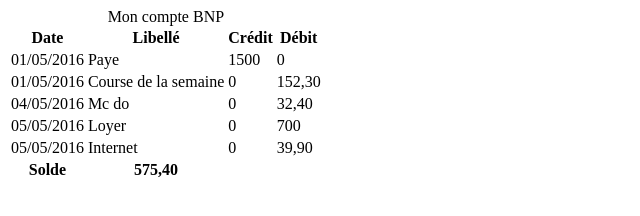
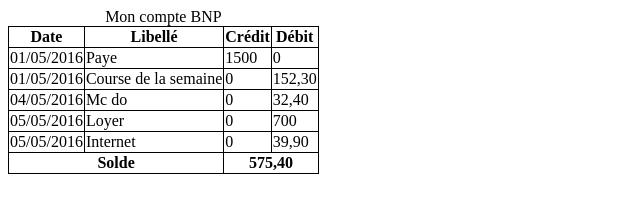
Before and after one commit to RubyCouz/exercice-html-5, a plain HTML site: page index.html in a window 1280 px wide. Shown: the whole page, without its empty margins (0-640 px from the left). Drawn offline with Linux system fonts and the light colour scheme.

Commit message:
ajout de séparation de cellules

```diff
--- a/index.html
+++ b/index.html
@@ -5,54 +5,54 @@
     <title>exercice html 5</title>
   </head>
   <body>
-    <table>
+    <table style="border-collapse: collapse;">
       <caption>Mon compte BNP</caption>
       <thead>
       <tr>
-        <th style="font-weight: bold;">Date</th>
-        <th style="font-weight: bold;">Libellé</th>
-        <th style="font-weight: bold;">Crédit</th>
-        <th style="font-weight: bold">Débit</th>
+        <th style="border: 1px solid black;" style="font-weight: bold;">Date</th>
+        <th style="border: 1px solid black;" style="font-weight: bold;">Libellé</th>
+        <th style="border: 1px solid black;" style="font-weight: bold;">Crédit</th>
+        <th style="border: 1px solid black;" style="font-weight: bold">Débit</th>
       </tr>
     </thead>
 
     <tfoot>
       <tr>
-        <th>Solde</th>
-        <th>575,40</th>
+        <th style="border: 1px solid black;" colspan="2">Solde</th>
+        <th style="border: 1px solid black;" colspan="2">575,40</th>
       </tr>
     </tfoot>
 
    <tbody>
      <tr>
-       <td>01/05/2016</td>
-       <td>Paye</td>
-       <td>1500</td>
-       <td>0</td>
+       <td style="border: 1px solid black;">01/05/2016</td>
+       <td style="border: 1px solid black;">Paye</td>
+       <td style="border: 1px solid black;">1500</td>
+       <td style="border: 1px solid black;">0</td>
      </tr>
      <tr>
-       <td>01/05/2016</td>
-       <td>Course de la semaine</td>
-       <td>0</td>
-       <td>152,30</td>
+       <td style="border: 1px solid black;">01/05/2016</td>
+       <td style="border: 1px solid black;">Course de la semaine</td>
+       <td style="border: 1px solid black;">0</td>
+       <td style="border: 1px solid black;">152,30</td>
      </tr>
      <tr>
-       <td>04/05/2016</td>
-       <td>Mc do</td>
-       <td>0</td>
-       <td>32,40</td>
+       <td style="border: 1px solid black;">04/05/2016</td>
+       <td style="border: 1px solid black;">Mc do</td>
+       <td style="border: 1px solid black;">0</td>
+       <td style="border: 1px solid black;">32,40</td>
      </tr>
      <tr>
-       <td>05/05/2016</td>
-       <td>Loyer</td>
-       <td>0</td>
-       <td>700</td>
+       <td style="border: 1px solid black;">05/05/2016</td>
+       <td style="border: 1px solid black;">Loyer</td>
+       <td style="border: 1px solid black;">0</td>
+       <td style="border: 1px solid black;">700</td>
      </tr>
      <tr>
-       <td>05/05/2016</td>
-       <td>Internet</td>
-       <td>0</td>
-       <td>39,90</td>
+       <td style="border: 1px solid black;">05/05/2016</td>
+       <td style="border: 1px solid black;">Internet</td>
+       <td style="border: 1px solid black;">0</td>
+       <td style="border: 1px solid black;">39,90</td>
      </tr>
    </tbody>
 
```
